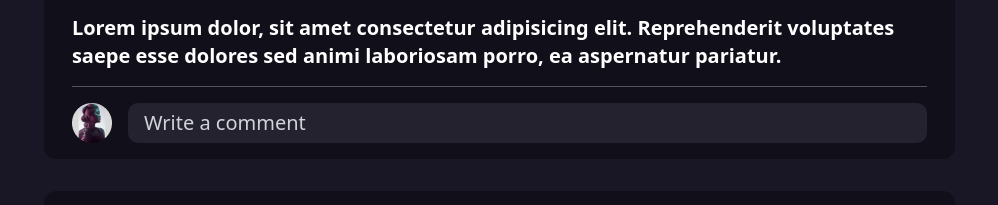
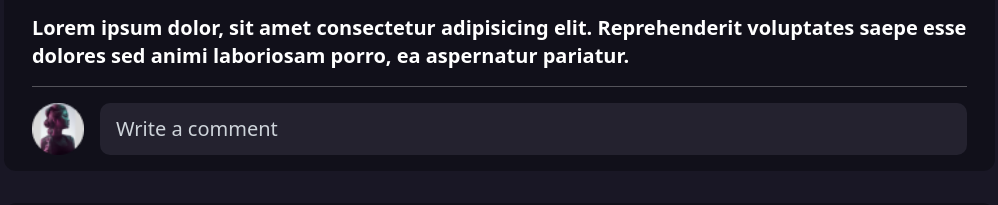
Before and after one commit to Tr1ckyy1/moviequotes-front, a Vue app: page /movie-quotes in a window 1280 px wide. Shown: the part 1083-1288 px from the top of the page, without its empty margins (229-1227 px from the left). Built offline with nearby package versions, Linux system fonts and the light colour scheme; no server answers; sample sign-in values are in the browser's storage; grey boxes are pictures that could not be loaded.

Commit message:
chore:small markup changes

```diff
--- a/src/components/ControlLanguages.vue
+++ b/src/components/ControlLanguages.vue
@@ -20,7 +20,7 @@
     >
       <div
         class="hover:bg-[#1a1b26]"
-        :class="{ 'bg-[#1a1b26]': opt.text === selectedOption }"
+        :class="opt.text === selectedOption ? 'bg-[#1a1b26]' : 'bg-[#24222F]'"
         v-for="opt in options"
         :key="opt.value"
         @click="selectOption(opt.value)"
--- a/src/components/post/PostItem.vue
+++ b/src/components/post/PostItem.vue
@@ -23,14 +23,20 @@
       <span class="flex gap-4 items-center">10 <LikesIcon /></span>
     </div>
     <CommentItem />
-    <!-- <CommentItem /> -->
     <CommentItem />
     <div class="flex gap-4">
-      <img src="@/assets/avatar.png" />
+      <div class="w-10 h-10 lg:w-[52px] lg:h-[52px] shrink-0">
+        <img
+          v-if="userData?.profileImage"
+          :src="userData?.profileImage"
+          class="object-cover rounded-full h-full w-full"
+        />
+        <img v-else src="@/assets/avatar.png" class="object-cover h-full w-full" />
+      </div>
       <input
         type="text"
-        class="flex-grow bg-[#24222F] rounded-llg outline-none px-4 text-[#CED4DA] placeholder:text-[#CED4DA]"
-        placeholder="Write a comment"
+        class="w-full bg-[#24222F] rounded-llg outline-none px-4 text-[#CED4DA] placeholder:text-[#CED4DA]"
+        :placeholder="t('dashboard.write_comment')"
       />
     </div>
   </div>
@@ -40,4 +46,10 @@
 import CommentsIcon from '@/components/icons/CommentsIcon.vue'
 import LikesIcon from '@/components/icons/LikesIcon.vue'
 import CommentItem from './CommentItem.vue'
+import { useAuthStore } from '@/stores/AuthStore'
+import { storeToRefs } from 'pinia'
+import { useI18n } from 'vue-i18n'
+
+const { t } = useI18n()
+const { userData } = storeToRefs(useAuthStore())
 </script>
--- a/src/i18n/lang/en/dashboard.json
+++ b/src/i18n/lang/en/dashboard.json
@@ -4,5 +4,6 @@
   "search_modal": "Search",
   "search_at": "Enter {'@'} to search movies",
   "search_hashtag": "Enter {'#'} to search quotes",
-  "search_focused": "Enter {'@'} to search movies, Enter {'#'} to search quotes"
+  "search_focused": "Enter {'@'} to search movies, Enter {'#'} to search quotes",
+  "write_comment": "Write a comment"
 }
--- a/src/i18n/lang/ka/dashboard.json
+++ b/src/i18n/lang/ka/dashboard.json
@@ -4,5 +4,6 @@
   "search_modal": "ძებნა",
   "search_at": "ჩაწერეთ {'@'} ფილმების მოსაძებნად",
   "search_hashtag": "ჩაწერეთ {'#'} ციტატების მოსაძებნად",
-  "search_focused": "ჩაწერეთ {'@'} ფილმების მოსაძებნად, ჩაწერეთ {'#'} ციტატების მოსაძებნად"
+  "search_focused": "ჩაწერეთ {'@'} ფილმების მოსაძებნად, ჩაწერეთ {'#'} ციტატების მოსაძებნად",
+  "write_comment": "დაკომენტარება"
 }
--- a/src/stores/AuthStore.ts
+++ b/src/stores/AuthStore.ts
@@ -1,8 +1,13 @@
 import { defineStore } from 'pinia'
 import { ref } from 'vue'
 export const useAuthStore = defineStore('AuthStore', () => {
+  type UserData = {
+    username: string
+    profileImage: string | null
+  }
+
   const userLoggedIn = ref(false)
-  const userData = ref({
+  const userData = ref<UserData>({
     username: '',
     profileImage: null
   })
@@ -22,7 +27,7 @@ export const useAuthStore = defineStore('AuthStore', () => {
     userLoggedIn.value = payload
   }
 
-  function setUserData(payload) {
+  function setUserData(payload: UserData) {
     userData.value = payload
   }
 
--- a/src/ui/TheHeader.vue
+++ b/src/ui/TheHeader.vue
@@ -68,11 +68,14 @@ const pageLoading = ref(false)
 async function user() {
   try {
     pageLoading.value = true
-    const { data } = await getUser()
+    const {
+      data: { data }
+    } = await getUser()
     authStore.setUserData({
       username: data.username,
       profileImage: data.profile_image
     })
+    console.log(data)
   } catch (err: any) {
     if (err.response?.status === 401) logoutApi()
   } finally {
--- a/src/views/MovieQuotes.vue
+++ b/src/views/MovieQuotes.vue
@@ -1,6 +1,6 @@
 <template>
   <TheHeader />
-  <main class="pt-5 lg:px-14 bg-[#191725] text-white lg:grid lg:grid-cols-[1fr_auto_1fr] lg:gap-10">
+  <main class="pt-5 lg:px-14 bg-[#191725] text-white lg:grid lg:grid-cols-[1fr_auto_1fr]">
     <TheSidebar class="hidden lg:block" />
     <RouterView />
   </main>
```
